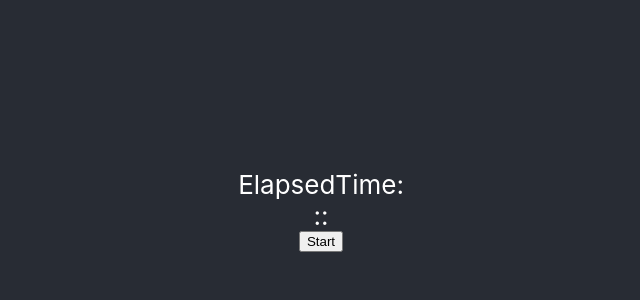
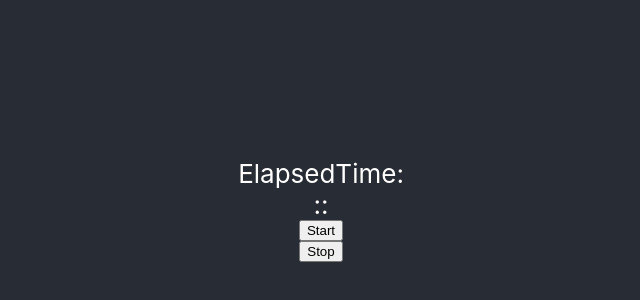
Before and after one commit to A-DiRusso/stopwatch-practice-react-app, a React (Create React App) app: page / in a window 1280 px wide. Shown: the part 190-490 px from the top of the page, without its empty margins (319-959 px from the left). Built offline with nearby package versions, Linux system fonts and the light colour scheme.

Commit message:
adds stop file and links to app.js

```diff
--- a/src/App.js
+++ b/src/App.js
@@ -2,6 +2,8 @@ import React from 'react';
 import './App.css';
 import ElapsedTime from './ElapsedTime';
 import Start from './Start';
+import Stop from './Stop';
+
 
 
 class App extends React.Component {
@@ -18,6 +20,7 @@ class App extends React.Component {
         <header className="App-header">
           <ElapsedTime sessionElapsedTime={this.state.sessionElapsedTime} hours={this.state.hours} minutes={this.state.minutes} seconds={this.state.seconds} />
           <Start handler={this._startButton} />
+          <Stop handler={this._stopButton} />
         </header>
       </div>
     );
@@ -32,6 +35,12 @@ class App extends React.Component {
       seconds: 0
     })
   }
+  _stopButton = () => {
+    this.setState({
+      startTime: 0,
+      stopWatchOn: false
+    })
+  }
 }
 
 
--- /dev/null
+++ b/src/Stop.js
@@ -0,0 +1,9 @@
+import React from 'react'
+
+function Stop(props) {
+  return (
+    <button onClick={props.handler}>Stop</button>
+  )
+}
+
+export default Stop;
```
